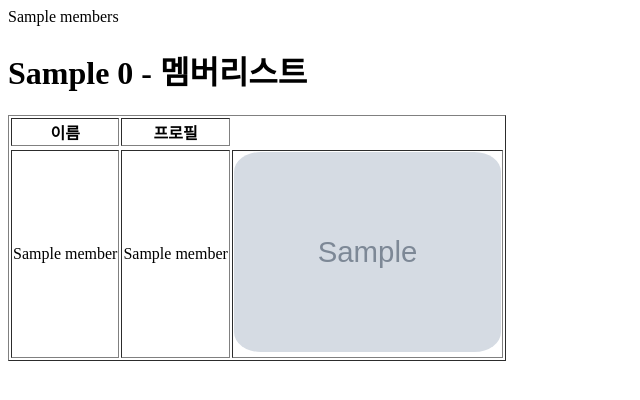
After one commit to jangjian/Networkprogramming_240318_helloidol, a Django app: template 티파이브/templates/티파이브/memberlists.html in a window 1280 px wide. The commit adds this page. Shown: the top 400 px of the page, without its empty margins (0-640 px from the left). Run offline with Django 4.2, Linux system fonts and the light colour scheme; the template is opened without the code that fills it: most values are stand-ins (such as "Sample title", 1, 10 or a date in 2020); grey boxes marked "Sample" are stand-in pictures.

Commit message:
views, memberlist.html, urls

```diff
--- a/티파이브/templates/티파이브/member.html
+++ b/티파이브/templates/티파이브/member.html
@@ -8,6 +8,6 @@
     <h1>{{ group_name }}</h1>
     <h2>{{ name }}</h2>
     {% load static %}
-    <img src="{% static img_src %}" alt="" style="border-radius: 50%">
+    <img src="{% static img_src %}" alt="">
 </body>
 </html>
--- /dev/null
+++ b/티파이브/templates/티파이브/memberlists.html
@@ -0,0 +1,30 @@
+<!doctype html>
+<html lang="en">
+<head>
+    <meta charset="UTF-8">
+    <meta name="viewport"
+          content="width=device-width, user-scalable=no, initial-scale=1.0, maximum-scale=1.0, minimum-scale=1.0">
+    <meta http-equiv="X-UA-Compatible" content="ie=edge">
+    <title>T5 - 멤버리스트</title>
+</head>
+<body>
+{{ members }}
+<h1>{{ members.0.group_name}} - 멤버리스트</h1>
+<table border="1">
+    <tr>
+        <th>이름</th>
+        <th>프로필</th>
+    </tr>
+    {# members에서 하나씩 꺼내어 member에 넣자  #}
+    <tr>
+        {% for member in members %}
+        <tr>
+            <td>{{ member.group_name }}</td>
+            <td>{{ member.name }}</td>
+            {% load static %}
+            <td><img src="{% static member.img_src %}" style="height: 200px; border-radius: 10%" alt=""></td>
+        </tr>
+        {% endfor %}
+</table>
+</body>
+</html>
--- a/티파이브/urls.py
+++ b/티파이브/urls.py
@@ -5,6 +5,7 @@ from 티파이브 import views
 app_name = '티파이브'
 
 urlpatterns = [
+    path('memberlists/', views.show_memberlists, name='memberlists'),
     path('<member>/', views.show_member, name='member'),
     # path('jihoon/', views.show_jihoon, name='jihoon'),
     # path('junkyu/', views.show_junkyu, name='junkyu'),
```
Also changed, not shown: 티파이브/views.py (+16 -0 lines), README.md, 티파이브/static/티파이브/images/doyoung.jpg (added), 티파이브/static/티파이브/images/junghwan.jpg (added).
